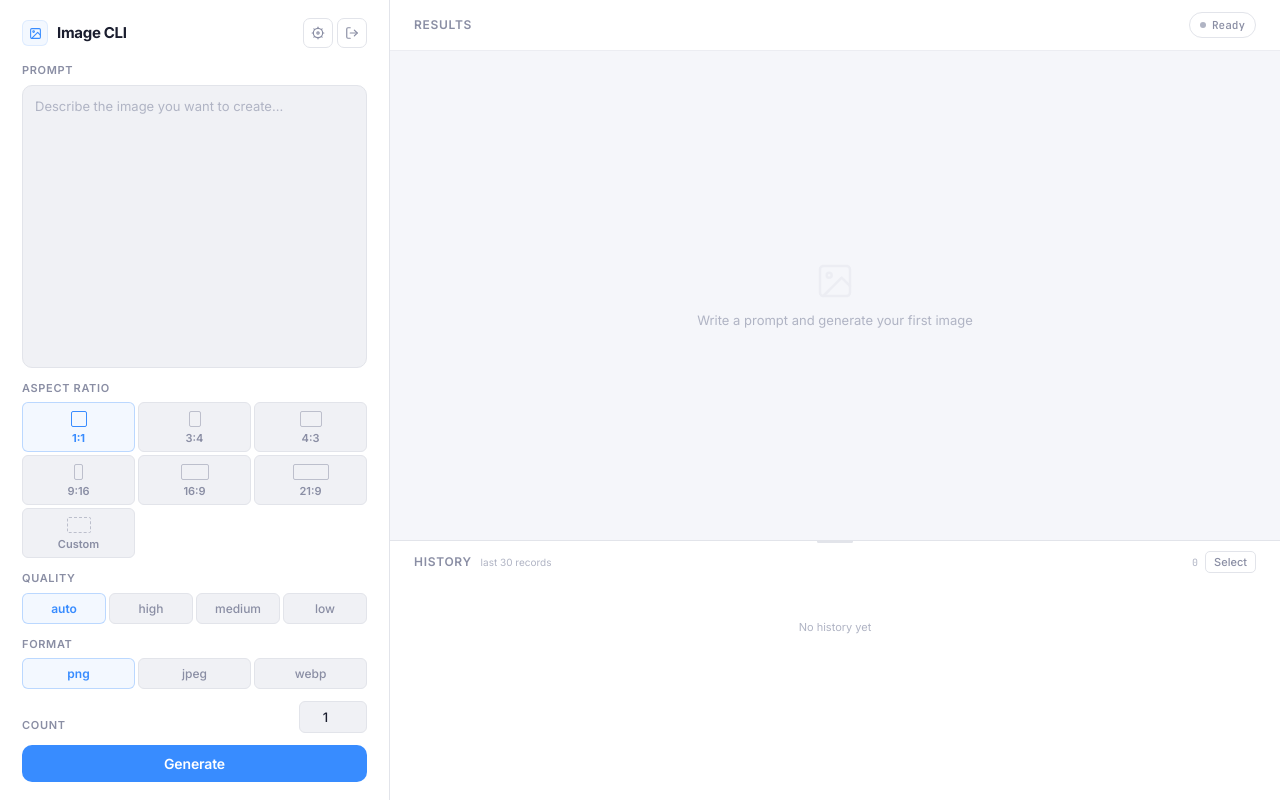
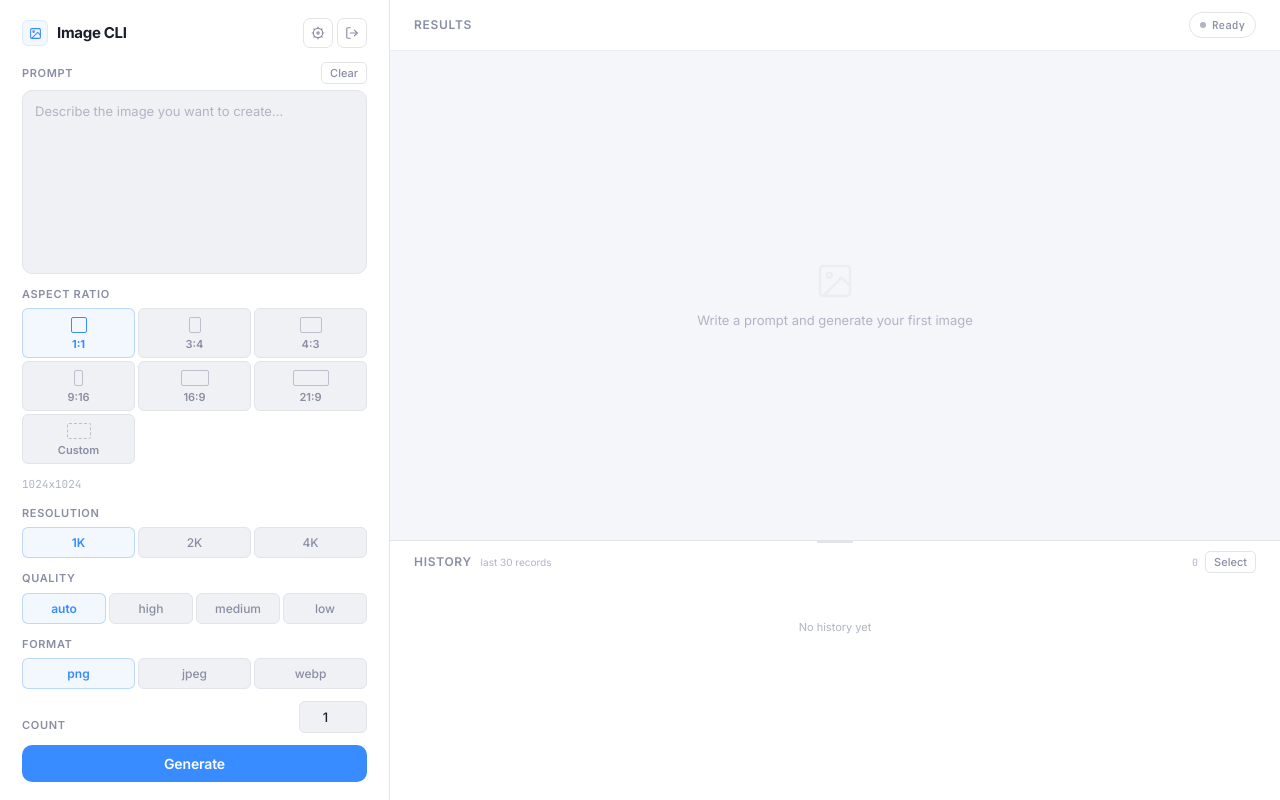
Before and after one commit to leeY-233/image-cli, a FastAPI app: page / in a window 1280 px wide. Run offline with FastAPI, Linux system fonts and the light colour scheme; data that the repository does not hold is empty; some libraries are stand-ins or nearby versions.

Commit message:
Refine size controls and prompt clearing

```diff
--- a/app/templates/index.html
+++ b/app/templates/index.html
@@ -150,6 +150,12 @@
         letter-spacing: 0.06em;
         color: var(--text-dim);
       }
+      .prompt-head {
+        display: flex;
+        align-items: center;
+        justify-content: space-between;
+        gap: 8px;
+      }
       .prompt-area {
         flex: 1;
         min-height: 130px;
@@ -229,7 +235,7 @@
         place-items: center;
         gap: 4px;
       }
-      .ratio-btn::after {
+      .ratio-btn[data-size-label]::after {
         content: attr(data-size-label);
         position: absolute;
         left: 50%;
@@ -249,7 +255,7 @@
         pointer-events: none;
         transition: opacity 0.15s, transform 0.15s;
       }
-      .ratio-btn:hover::after {
+      .ratio-btn[data-size-label]:hover::after {
         opacity: 1;
         transform: translate(-50%, 0);
       }
@@ -322,6 +328,12 @@
         line-height: 1.4;
       }
       .custom-size-hint[hidden] { display: none; }
+      .resolution-hint {
+        margin-top: 6px;
+        color: var(--text-muted);
+        font-size: 11px;
+        font-family: var(--font-mono);
+      }
 
       .count-row {
         display: grid;
@@ -995,31 +1007,34 @@
         </div>
         <form class="gen-form" id="form">
           <div class="field prompt-area">
-            <div class="field-label">Prompt</div>
+            <div class="prompt-head">
+              <div class="field-label">Prompt</div>
+              <button class="mini-btn" id="clearPrompt" type="button">Clear</button>
+            </div>
             <textarea name="prompt" placeholder="Describe the image you want to create..." required></textarea>
           </div>
           <div class="field">
             <div class="field-label">Aspect Ratio</div>
             <div class="ratio-grid" id="ratioGrid">
-              <button type="button" class="ratio-btn active" data-value="1024x1024" data-ratio="1:1" data-size-label="1024x1024">
+              <button type="button" class="ratio-btn active" data-ratio="1:1">
                 <i class="ratio-shape ratio-1-1"></i>1:1
               </button>
-              <button type="button" class="ratio-btn" data-value="768x1024" data-ratio="3:4" data-size-label="768x1024">
+              <button type="button" class="ratio-btn" data-ratio="3:4">
                 <i class="ratio-shape ratio-3-4"></i>3:4
               </button>
-              <button type="button" class="ratio-btn" data-value="1024x768" data-ratio="4:3" data-size-label="1024x768">
+              <button type="button" class="ratio-btn" data-ratio="4:3">
                 <i class="ratio-shape ratio-4-3"></i>4:3
               </button>
-              <button type="button" class="ratio-btn" data-value="1152x2048" data-ratio="9:16" data-size-label="1152x2048">
+              <button type="button" class="ratio-btn" data-ratio="9:16">
                 <i class="ratio-shape ratio-9-16"></i>9:16
               </button>
-              <button type="button" class="ratio-btn" data-value="2048x1152" data-ratio="16:9" data-size-label="2048x1152">
+              <button type="button" class="ratio-btn" data-ratio="16:9">
                 <i class="ratio-shape ratio-16-9"></i>16:9
               </button>
-              <button type="button" class="ratio-btn" data-value="3840x1648" data-ratio="21:9" data-size-label="3840x1648">
+              <button type="button" class="ratio-btn" data-ratio="21:9">
                 <i class="ratio-shape ratio-21-9"></i>21:9
               </button>
-              <button type="button" class="ratio-btn" data-value="custom" data-ratio="custom" data-size-label="Custom size">
+              <button type="button" class="ratio-btn" data-ratio="custom" data-size-label="Custom size">
                 <i class="ratio-shape ratio-custom"></i>Custom
               </button>
             </div>
@@ -1028,6 +1043,15 @@
               <input class="custom-size-input" id="customHeight" type="number" min="16" max="4096" step="16" value="1024" aria-label="Custom height" />
             </div>
             <div class="custom-size-hint" id="customSizeHint" hidden></div>
+            <div class="resolution-hint" id="sizePreview">1024x1024</div>
+          </div>
+          <div class="field" id="resolutionField">
+            <div class="field-label">Resolution</div>
+            <div class="segmented" id="resolutionSeg">
+              <button type="button" class="seg-btn active" data-value="1k">1K</button>
+              <button type="button" class="seg-btn" data-value="2k">2K</button>
+              <button type="button" class="seg-btn" data-value="4k">4K</button>
+            </div>
           </div>
           <div class="field">
             <div class="field-label">Quality</div>
@@ -1147,7 +1171,11 @@
       const jobList = document.querySelector("#jobList");
       const submit = document.querySelector("#submit");
       const promptInput = form.elements.prompt;
+      const clearPrompt = document.querySelector("#clearPrompt");
       const ratioGrid = document.querySelector("#ratioGrid");
+      const resolutionField = document.querySelector("#resolutionField");
+      const resolutionSeg = document.querySelector("#resolutionSeg");
+      const sizePreview = document.querySelector("#sizePreview");
       const customSizeRow = document.querySelector("#customSizeRow");
       const customWidth = document.querySelector("#customWidth");
       const customHeight = document.querySelector("#customHeight");
@@ -1166,9 +1194,20 @@
       const modalClose = document.querySelector("#modalClose");
 
       const sizeRatioMap = {
-        "1024x1024": "1:1", "768x1024": "3:4", "1024x768": "4:3",
-        "3840x1648": "21:9", "1024x1536": "2:3", "1536x1024": "3:2",
-        "1152x2048": "9:16", "2048x1152": "16:9",
+        "1024x1024": "1:1", "2048x2048": "1:1", "2880x2880": "1:1",
+        "768x1024": "3:4", "1536x2048": "3:4", "2448x3264": "3:4",
+        "1024x768": "4:3", "2048x1536": "4:3", "3264x2448": "4:3",
+        "576x1024": "9:16", "1152x2048": "9:16", "2160x3840": "9:16",
+        "1024x576": "16:9", "2048x1152": "16:9", "3840x2160": "16:9",
+        "1008x432": "21:9", "2016x864": "21:9", "3808x1632": "21:9",
+      };
+      const resolutionSizeMap = {
+        "1:1": { "1k": "1024x1024", "2k": "2048x2048", "4k": "2880x2880" },
+        "3:4": { "1k": "768x1024", "2k": "1536x2048", "4k": "2448x3264" },
+        "4:3": { "1k": "1024x768", "2k": "2048x1536", "4k": "3264x2448" },
+        "9:16": { "1k": "576x1024", "2k": "1152x2048", "4k": "2160x3840" },
+        "16:9": { "1k": "1024x576", "2k": "2048x1152", "4k": "3840x2160" },
+        "21:9": { "1k": "1008x432", "2k": "2016x864", "4k": "3808x1632" },
       };
       let activeHistoryRecord = null;
       let selectingHistory = false;
@@ -1179,24 +1218,45 @@
       let timer = null;
       let activePollToken = 0;
       let watchedJobId = null;
+      let watchedJob = null;
       let jobsRefreshTimer = null;
       const historyHeightKey = "imageCliHistoryHeight_v2";
 
-      let selectedSize = "1024x1024";
+      let selectedRatio = "1:1";
+      let selectedResolution = "1k";
+      let selectedSize = resolutionSizeMap[selectedRatio][selectedResolution];
       let selectedQuality = "auto";
       let selectedOutputFormat = "png";
       const maxImagePixels = 3840 * 2160;
+      function resolveSelectedSize() {
+        return resolutionSizeMap[selectedRatio]?.[selectedResolution] || "1024x1024";
+      }
+      function setSelectedSizeFromControls() {
+        selectedSize = resolveSelectedSize();
+        sizePreview.textContent = selectedSize;
+      }
+      function setCustomSizePreview() {
+        sizePreview.textContent = `${customWidth.value || "-"}x${customHeight.value || "-"}`;
+      }
 
       ratioGrid.addEventListener("click", (e) => {
         const btn = e.target.closest(".ratio-btn");
         if (!btn) return;
         ratioGrid.querySelectorAll(".ratio-btn").forEach(b => b.classList.remove("active"));
         btn.classList.add("active");
-        customSizeRow.hidden = btn.dataset.value !== "custom";
-        selectedSize = btn.dataset.value === "custom" ? `${customWidth.value}x${customHeight.value}` : btn.dataset.value;
+        selectedRatio = btn.dataset.ratio;
+        const customSelected = selectedRatio === "custom";
+        customSizeRow.hidden = !customSelected;
+        resolutionField.hidden = customSelected;
+        if (customSelected) {
+          selectedSize = `${customWidth.value}x${customHeight.value}`;
+          setCustomSizePreview();
+          validateCustomSize(false);
+        }
+        else setSelectedSizeFromControls();
       });
       function isCustomSizeSelected() {
-        return ratioGrid.querySelector(".ratio-btn.active")?.dataset.value === "custom";
+        return selectedRatio === "custom";
       }
       function validateCustomSize(showHint = true) {
         const width = Number(customWidth.value);
@@ -1232,8 +1292,17 @@
           if (!isCustomSizeSelected()) return;
           const size = validateCustomSize(true);
           selectedSize = size || `${customWidth.value}x${customHeight.value}`;
+          setCustomSizePreview();
         });
         input.addEventListener("blur", () => { if (isCustomSizeSelected()) validateCustomSize(true); });
+      });
+      resolutionSeg.addEventListener("click", (e) => {
+        const btn = e.target.closest(".seg-btn");
+        if (!btn) return;
+        resolutionSeg.querySelectorAll(".seg-btn").forEach(b => b.classList.remove("active"));
+        btn.classList.add("active");
+        selectedResolution = btn.dataset.value;
+        if (!isCustomSizeSelected()) setSelectedSizeFromControls();
       });
       qualitySeg.addEventListener("click", (e) => {
         const btn = e.target.closest(".seg-btn");
@@ -1299,6 +1368,14 @@
       function clearPromptAfterSuccess(prompt) {
         if (promptInput.value === prompt) promptInput.value = "";
       }
+      clearPrompt.addEventListener("click", () => {
+        promptInput.value = "";
+        if (watchedJobId && isActiveJob(watchedJob)) {
+          moveJobToBg(watchedJob);
+          return;
+        }
+        promptInput.focus();
+      });
       async function copyText(text) {
         try { await navigator.clipboard.writeText(text); } catch {
           const ta = document.createElement("textarea");
@@ -1607,7 +1684,7 @@
         }
       }
       function moveJobToBg(job) {
-        activePollToken++; watchedJobId = null; submit.disabled = false;
+        activePollToken++; watchedJobId = null; watchedJob = null; submit.disabled = false;
         if (!backgroundJobs.has(job.id)) { backgroundJobs.set(job.id, job); pollBgJob(job.id); }
         jobsPopover.hidden = false;
         renderJobsPopover();
@@ -1618,10 +1695,11 @@
 
       function enterJob(job) {
         backgroundJobs.delete(job.id); renderJobsPopover(); jobsPopover.hidden = true;
-        const token = ++activePollToken; watchedJobId = job.id; submit.disabled = true;
+        const token = ++activePollToken; watchedJobId = job.id; watchedJob = job; submit.disabled = true;
         setBusy("Generating"); showJobState(job, bodyFromJob(job), token); pollJob(job.id, bodyFromJob(job), token);
       }
       function showJobState(job, body, token) {
+        if (token === activePollToken) watchedJob = job;
         const canCancel = job.status === "queued" || job.status === "running";
         const wrap = document.createElement("div");
         wrap.className = "loader-state";
@@ -1636,7 +1714,7 @@
           wrap.querySelector('[data-act="cancel"]').addEventListener("click", async () => {
             await fetch(`/v1/jobs/${job.id}/cancel`, { method: "POST" });
             if (token !== activePollToken) return;
-            stopBusy("Cancelled"); submit.disabled = false; watchedJobId = null;
+            stopBusy("Cancelled"); submit.disabled = false; watchedJobId = null; watchedJob = null;
             await pollJob(job.id, body, token);
           });
         }
@@ -1650,7 +1728,7 @@
           const job = await res.json();
           if (token !== activePollToken) return;
           if (!res.ok) {
-            stopBusy("Failed"); submit.disabled = false; watchedJobId = null;
+            stopBusy("Failed"); submit.disabled = false; watchedJobId = null; watchedJob = null;
             result.replaceChildren(Object.assign(document.createElement("div"), { className: "error-box", textContent: `Job query failed (${res.status}):\n${formatError(job)}` }));
             return;
           }
@@ -1659,7 +1737,7 @@
             const delay = polls < 5 ? 2000 : polls < 9 ? 5000 : 10000;
             await new Promise(r => setTimeout(r, delay)); continue;
           }
-          backgroundJobs.delete(jobId); renderJobsPopover(); submit.disabled = false; watchedJobId = null;
+          backgroundJobs.delete(jobId); renderJobsPopover(); submit.disabled = false; watchedJobId = null; watchedJob = null;
           if (job.status === "cancelled") {
             stopBusy("Cancelled");
             result.replaceChildren(Object.assign(document.createElement("div"), { className: "empty-state", textContent: "Generation cancelled." }));
@@ -1684,7 +1762,7 @@
         e.preventDefault();
         const size = isCustomSizeSelected() ? getCustomSize() : selectedSize;
         if (!size) return;
-        const token = ++activePollToken; watchedJobId = null;
+        const token = ++activePollToken; watchedJobId = null; watchedJob = null;
         setBusy("Generating"); submit.disabled = true;
         result.replaceChildren(Object.assign(document.createElement("div"), {
           className: "loader-state",
@@ -1697,16 +1775,16 @@
           res = await fetch("/v1/jobs", { method: "POST", headers: { "Content-Type": "application/json" }, body: JSON.stringify(body) });
           data = await res.json();
         } catch (err) {
-          stopBusy("Failed"); submit.disabled = false; watchedJobId = null;
+          stopBusy("Failed"); submit.disabled = false; watchedJobId = null; watchedJob = null;
           result.replaceChildren(Object.assign(document.createElement("div"), { className: "error-box", textContent: `Request failed: ${err.message}` }));
           return;
         }
         if (!res.ok) {
-          stopBusy("Failed"); submit.disabled = false; watchedJobId = null;
+          stopBusy("Failed"); submit.disabled = false; watchedJobId = null; watchedJob = null;
           result.replaceChildren(Object.assign(document.createElement("div"), { className: "error-box", textContent: `Generation failed (${res.status}):\n${formatError(data)}` }));
           return;
         }
-        watchedJobId = data.id; backgroundJobs.delete(data.id); renderJobsPopover();
+        watchedJobId = data.id; watchedJob = data; backgroundJobs.delete(data.id); renderJobsPopover();
         showJobState(data, body, token); await pollJob(data.id, body, token);
       });
 
@@ -1719,7 +1797,7 @@
         backgroundJobs.delete(active.id); renderJobsPopover();
         const p = active.payload || {};
         const body = { prompt: active.prompt || p.prompt || "", size: p.size || "", quality: p.quality || "auto", output_format: p.output_format || "png", n: p.n || 1 };
-        const token = ++activePollToken; watchedJobId = active.id; setBusy("Generating"); submit.disabled = true;
+        const token = ++activePollToken; watchedJobId = active.id; watchedJob = active; setBusy("Generating"); submit.disabled = true;
         showJobState(active, body, token); await pollJob(active.id, body, token);
       }
 
```
Also changed, not shown: README.md.
